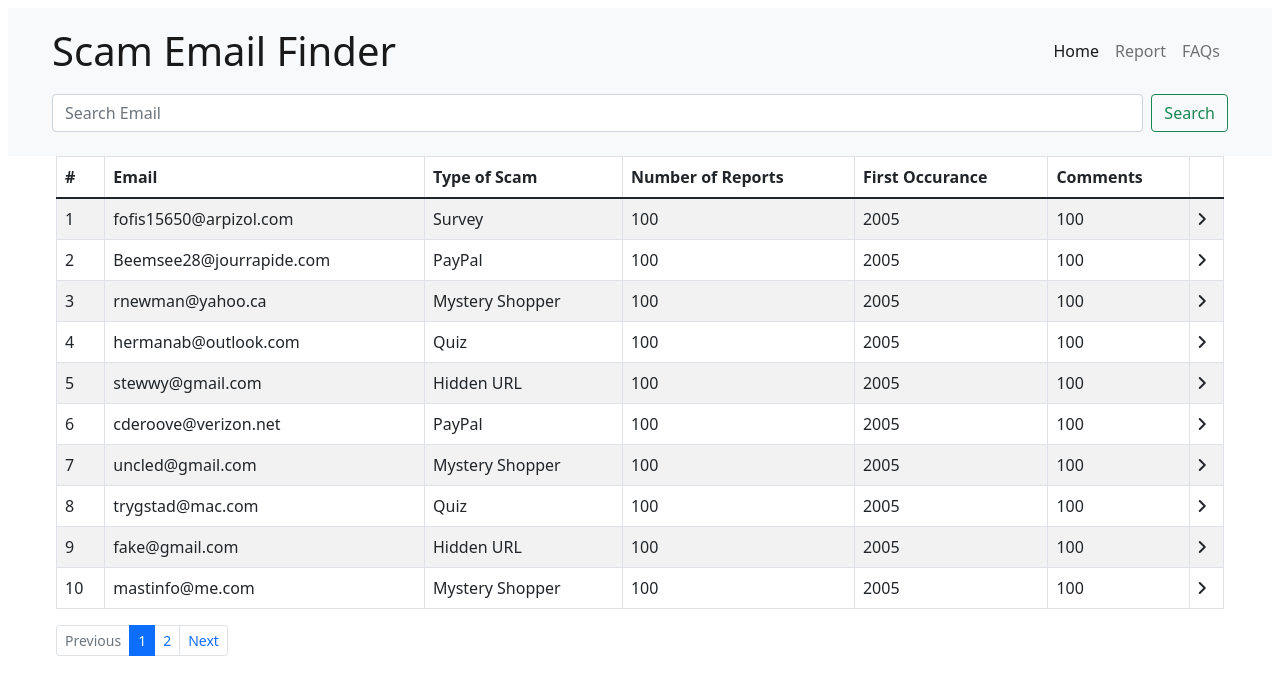
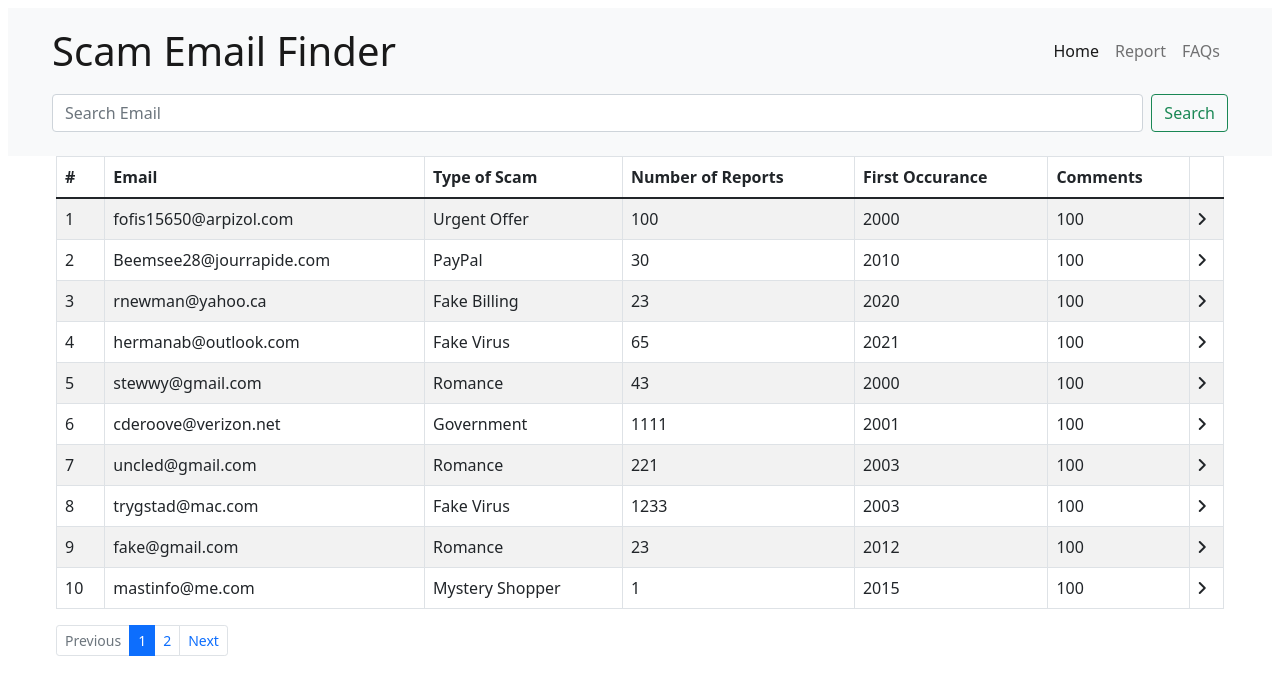
Before and after one commit to mixemer/email_spam_database, a Svelte app: page / in a window 1280 px wide. Shown: the top 694 px of the page. Built offline with nearby package versions, Linux system fonts and the light colour scheme.

Commit message:
Update dummy_data.js

```diff
--- a/src/dummy_data.js
+++ b/src/dummy_data.js
@@ -1,21 +1,21 @@
 export const data = [
-    { id: 1, email: 'fofis15650@arpizol.com', type_of_scam: "Survey", report_count: "100", first: "2005", comments: "100" },
-    { id: 2, email: 'Beemsee28@jourrapide.com', type_of_scam: "PayPal", report_count: "100", first: "2005", comments: "100" },
-    { id: 3, email: 'rnewman@yahoo.ca', type_of_scam: "Mystery Shopper", report_count: "100", first: "2005", comments: "100" },
-    { id: 4, email: 'hermanab@outlook.com', type_of_scam: "Quiz", report_count: "100", first: "2005", comments: "100" },
-    { id: 5, email: 'stewwy@gmail.com', type_of_scam: "Hidden URL", report_count: "100", first: "2005", comments: "100" },
-    { id: 6, email: 'cderoove@verizon.net', type_of_scam: "PayPal", report_count: "100", first: "2005", comments: "100" },
-    { id: 7, email: 'uncled@gmail.com', type_of_scam: "Mystery Shopper", report_count: "100", first: "2005", comments: "100" },
-    { id: 8, email: 'trygstad@mac.com', type_of_scam: "Quiz", report_count: "100", first: "2005", comments: "100" },
-    { id: 9, email: 'fake@gmail.com', type_of_scam: "Hidden URL", report_count: "100", first: "2005", comments: "100" },
-    { id: 10, email: 'mastinfo@me.com', type_of_scam: "Mystery Shopper", report_count: "100", first: "2005", comments: "100" },
+    { id: 1, email: 'fofis15650@arpizol.com', type_of_scam: "Urgent Offer", report_count: "100", first: "2000", comments: "100" },
+    { id: 2, email: 'Beemsee28@jourrapide.com', type_of_scam: "PayPal", report_count: "30", first: "2010", comments: "100" },
+    { id: 3, email: 'rnewman@yahoo.ca', type_of_scam: "Fake Billing", report_count: "23", first: "2020", comments: "100" },
+    { id: 4, email: 'hermanab@outlook.com', type_of_scam: "Fake Virus", report_count: "65", first: "2021", comments: "100" },
+    { id: 5, email: 'stewwy@gmail.com', type_of_scam: "Romance", report_count: "43", first: "2000", comments: "100" },
+    { id: 6, email: 'cderoove@verizon.net', type_of_scam: "Government", report_count: "1111", first: "2001", comments: "100" },
+    { id: 7, email: 'uncled@gmail.com', type_of_scam: "Romance", report_count: "221", first: "2003", comments: "100" },
+    { id: 8, email: 'trygstad@mac.com', type_of_scam: "Fake Virus", report_count: "1233", first: "2003", comments: "100" },
+    { id: 9, email: 'fake@gmail.com', type_of_scam: "Romance", report_count: "23", first: "2012", comments: "100" },
+    { id: 10, email: 'mastinfo@me.com', type_of_scam: "Mystery Shopper", report_count: "1", first: "2015", comments: "100" },
 
-    { id: 11, email: 'privcan@mac.com', type_of_scam: "Quiz", report_count: "100", first: "2005", comments: "100" },
-    { id: 12, email: 'seurat@sbcglobal.net', type_of_scam: "Hidden URL", report_count: "100", first: "2005", comments: "100" },
-    { id: 13, email: 'cderoove@verizon.net', type_of_scam: "PayPal", report_count: "100", first: "2005", comments: "100" },
-    { id: 14, email: 'campbell@me.com', type_of_scam: "Mystery Shopper", report_count: "100", first: "2005", comments: "100" },
-    { id: 15, email: 'barjam@aol.com', type_of_scam: "Quiz", report_count: "100", first: "2005", comments: "100" },
-    { id: 16, email: 'itstatus@gmail.com', type_of_scam: "Hidden URL", report_count: "100", first: "2005", comments: "100" },
-    { id: 17, email: 'padme@icloud.com', type_of_scam: "PayPal", report_count: "100", first: "2005", comments: "100" },
-    { id: 18, email: 'intlprog@gmail.com', type_of_scam: "Mystery Shopper", report_count: "100", first: "2005", comments: "100" },
+    { id: 11, email: 'privcan@mac.com', type_of_scam: "Tax", report_count: "432", first: "2012", comments: "100" },
+    { id: 12, email: 'seurat@sbcglobal.net', type_of_scam: "Hidden URL", report_count: "7777", first: "2017", comments: "100" },
+    { id: 13, email: 'cderoove@verizon.net', type_of_scam: "PayPal", report_count: "67", first: "2021", comments: "100" },
+    { id: 14, email: 'campbell@me.com', type_of_scam: "Romance", report_count: "865", first: "2020", comments: "100" },
+    { id: 15, email: 'barjam@aol.com', type_of_scam: "Property", report_count: "55", first: "2010", comments: "100" },
+    { id: 16, email: 'itstatus@gmail.com', type_of_scam: "Romance", report_count: "5", first: "2006", comments: "100" },
+    { id: 17, email: 'padme@icloud.com', type_of_scam: "Charity", report_count: "1", first: "2009", comments: "100" },
+    { id: 18, email: 'intlprog@gmail.com', type_of_scam: "Money Transfer", report_count: "1231", first: "2005", comments: "100" },
 ];
```
